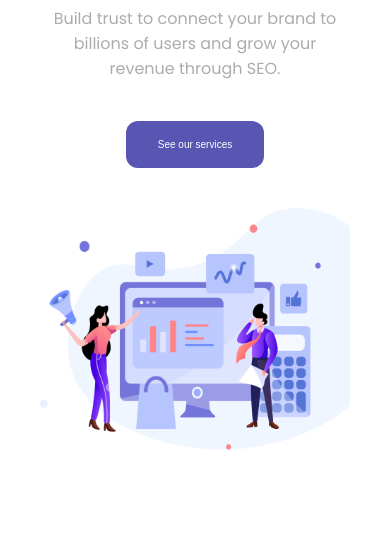
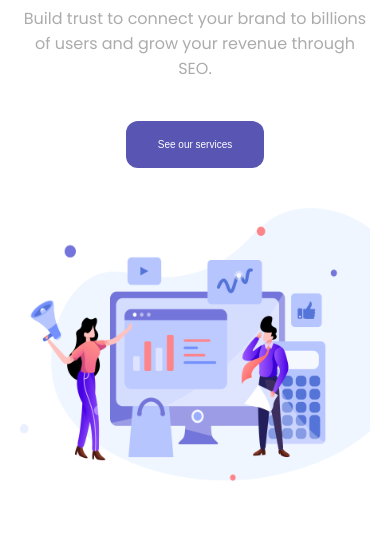
Before and after one commit to planner-sohrab/seo-master2, a plain HTML site: page index.html in a window 390 px wide. Shown: the part 310-844 px from the top of the page. Drawn offline with Linux system fonts and the light colour scheme.

Commit message:
media query completed

```diff
--- a/style2.css
+++ b/style2.css
@@ -180,3 +180,9 @@ img[alt="brand-logo"] {
     width: 100%;
   }
 }
+
+@media (max-width: 610px) {
+  .container {
+    padding-inline: 2rem;
+  }
+}
```
